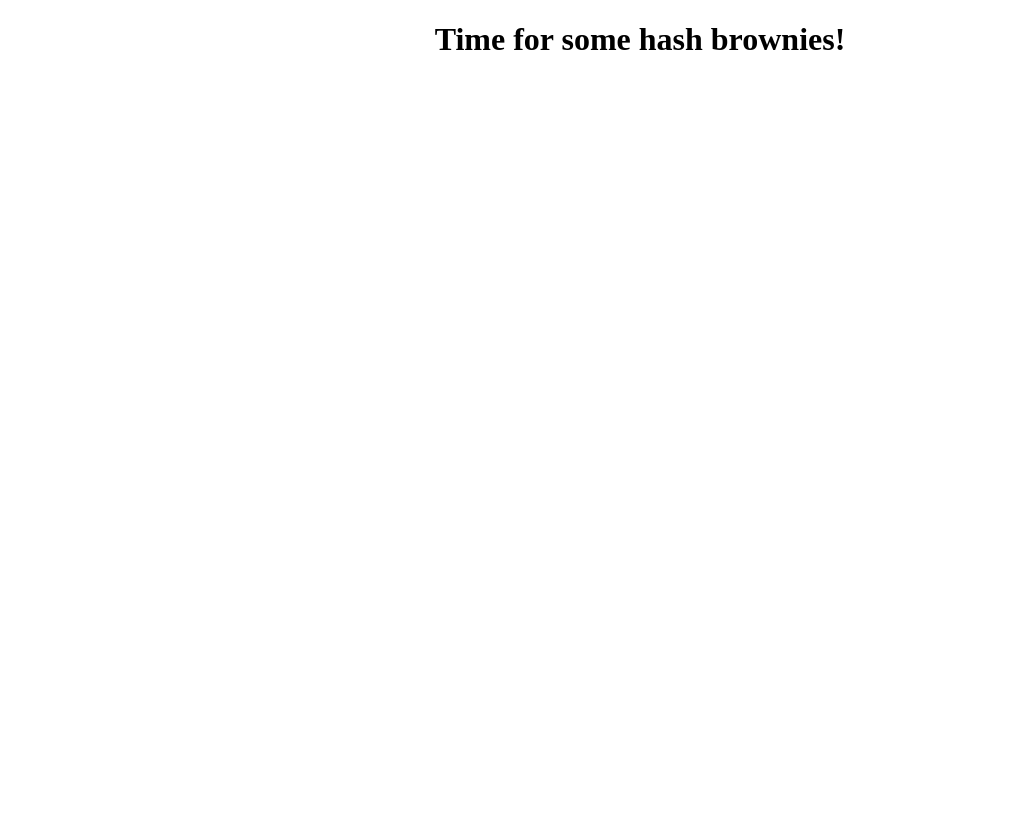
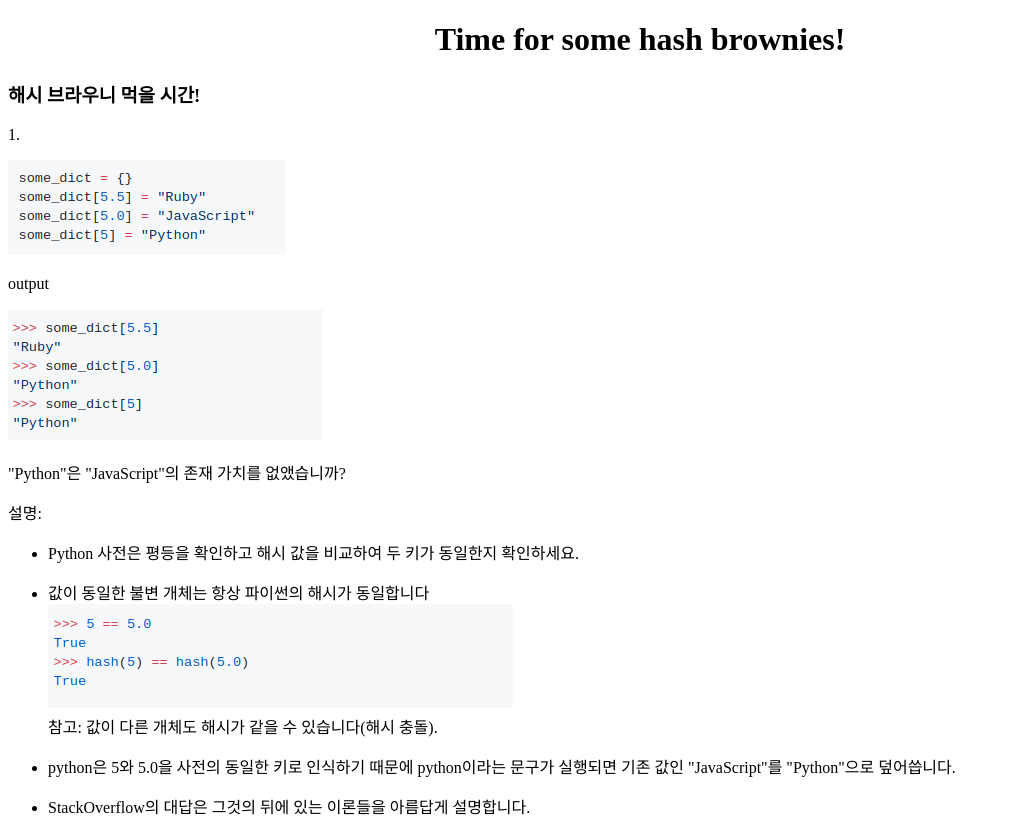
Before and after one commit to 18-2-SKKU-OSS/2018-2-OSS-E1, a website: page HTML_CODE/python2.html in a window 1280 px wide. Shown: the whole page, without its empty margins (0-1010 px from the left). Before the commit the page ends 800 px from the top, so only its background shows below. Drawn offline with Linux system fonts and the light colour scheme.

Commit message:
section1-5 HTML

```diff
--- a/HTML_CODE/python2.html
+++ b/HTML_CODE/python2.html
@@ -5,5 +5,38 @@
 </head>
 <body>
 	<div style="text-align:center"><h1>Time for some hash brownies!</h1></div>
+
+	<h3>
+		해시 브라우니 먹을 시간!
+	</h3>
+
+	<p>1.</p>
+	<img src="./pic/2.1.png">
+	<p>output</p>
+	<img src="./pic/2.2.png">
+
+	<p>
+		"Python"은 "JavaScript"의 존재 가치를 없앴습니까?
+	</p>
+	<p>
+		설명:
+	</p>
+	<ul>
+		<li><p>
+			Python 사전은 평등을 확인하고 해시 값을 비교하여 두 키가 동일한지 확인하세요.
+		</p></li>
+		<li><p>
+			값이 동일한 불변 개체는 항상 파이썬의 해시가 동일합니다<br>
+			<img src="./pic/2.3.png"><br>
+			참고: 값이 다른 개체도 해시가 같을 수 있습니다(해시 충돌).
+		</p></li>
+		<li><p>
+			python은 5와 5.0을 사전의 동일한 키로 인식하기 때문에 python이라는 문구가 실행되면 기존 값인 "JavaScript"를 "Python"으로 덮어씁니다.
+		</p></li>
+		<li><p>
+			StackOverflow의 대답은 그것의 뒤에 있는 이론들을 아름답게 설명합니다.
+		</p></li>
+
+	</ul>
 </body>
 </html>
```
Also changed, not shown: HTML_CODE/python3.html (+21 -0 lines), HTML_CODE/python4.html (+28 -0 lines), HTML_CODE/python5.html (+28 -0 lines), HTML_CODE/python6.html (+9 -0 lines), HTML_CODE/pic/2.1.png (added), HTML_CODE/pic/2.2.png (added), HTML_CODE/pic/2.3.png (added), HTML_CODE/pic/3.1.png (added), HTML_CODE/pic/3.2.png (added), HTML_CODE/pic/4.1.png (added), HTML_CODE/pic/4.2.png (added), HTML_CODE/pic/4.3.png (added), HTML_CODE/pic/4.4.png (added), HTML_CODE/pic/5.1.png (added), 5 more files.
